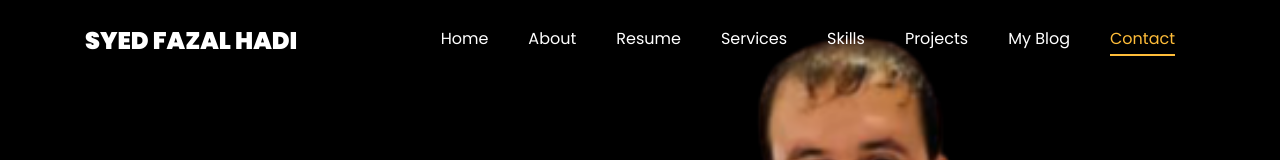
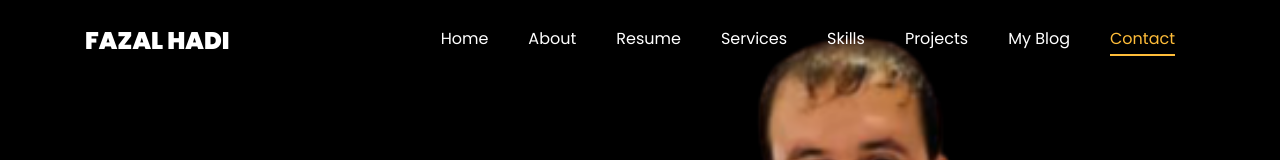
Before and after one commit to fazalhadi171116/portfolio, a plain HTML site: page index.html in a window 1280 px wide. Shown: the top 160 px of the page. Drawn offline with Linux system fonts and the light colour scheme; files whose address does not match are found by name.

Commit message:
Update index.html
add text

```diff
--- a/index.html
+++ b/index.html
@@ -28,7 +28,7 @@
 
     <nav class="navbar navbar-expand-lg navbar-dark ftco_navbar ftco-navbar-light site-navbar-target" id="ftco-navbar">
 	    <div class="container">
-	      <a class="navbar-brand" href="index.html">Syed Fazal Hadi</a>
+	      <a class="navbar-brand" href="index.html">Fazal Hadi</a>
 	      <button class="navbar-toggler js-fh5co-nav-toggle fh5co-nav-toggle" type="button" data-toggle="collapse" data-target="#ftco-nav" aria-controls="ftco-nav" aria-expanded="false" aria-label="Toggle navigation">
 	        <span class="oi oi-menu"></span> Menu
 	      </button>
```
